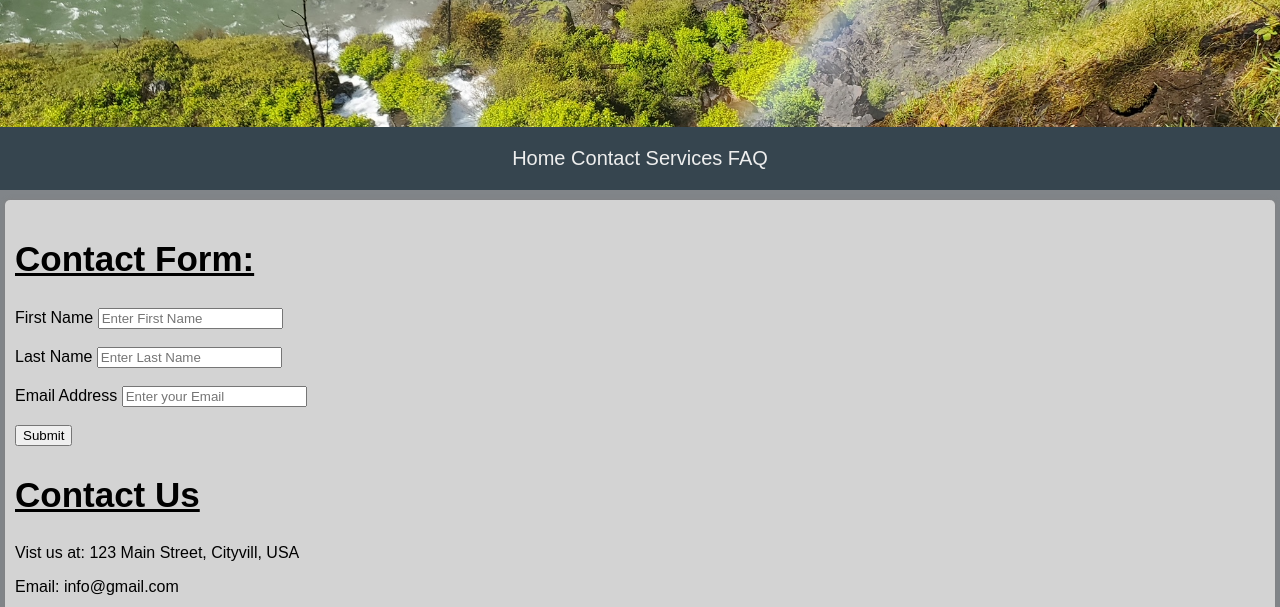
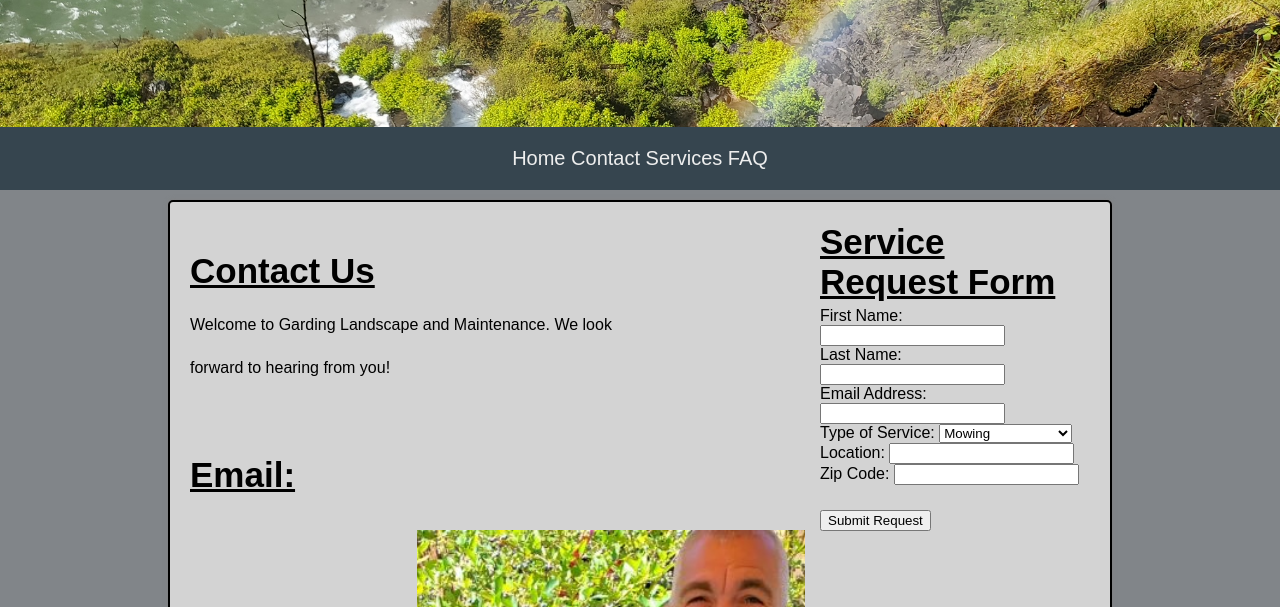
Before and after one commit to AceGodAllDay/AceGodAllDay.github.io, a plain HTML site: page Contact.html in a window 1280 px wide. Shown: the part 193-800 px from the top of the page. Drawn offline with Linux system fonts and the light colour scheme.

Commit message:
Update Contact.html

```diff
--- a/Contact.html
+++ b/Contact.html
@@ -5,6 +5,7 @@
 	<meta name="viewport" content="width=device-width, initial-scale=1">
 	<title>Contact me = Garding Landscaping and Maintenance</title>
 	<link rel="stylesheet" href="styles.css">
+
 </head>
 
 <body>
@@ -19,39 +20,76 @@
         <a href="FAQ.html">FAQ</a>
     </nav>
 
-	<section>
+   <section class = small-border>
+        <div class = "form-container">
+            <h2><u>Service Request Form</u></h2>
+            <form action="form-handler.php" method="post">
                 <div>
-			<h2><u>Contact Form:</u></h2>
-			<form>
+                    <label for="first-name">First Name:</label>
+                    <input type="text" id="first-name" name="first-name" required>
+                </div>
+
                 <div>
-		        	<label for="fname">First Name</label>
-		        	<input type="text" id="fname" name="fname" placeholder="Enter First Name" required>
+                    <label for="last-name">Last Name:</label>
+                    <input type="text" id="last-name" name="last-name" required>
                 </div>
-		    	<br>
+
                 <div>
-		       		<label for="lname">Last Name</label>
-		        	<input type="text" id="lname" name="lname" placeholder="Enter Last Name" required>
+                    <label for="email-address">Email Address:</label>
+                    <input type="text" id="email-address" name="email-address" required>
                 </div>
-		   		<br>
+
                 <div>
-		        	<label for="email">Email Address</label>
-		        	<input type="email" id="email" name="email" placeholder="Enter your Email" required>
+                    <label for="service-type">Type of Service:</label>
+                    <select id="service-type" name="service-type" required>
+                        <option value="mowing">Mowing</option>
+                        <option value="landscape-design">Landscape Design</option>
+                        <option value="beauty-bark">Beauty Bark</option>
+                        <option value="irrigation">Irrigation</option>
+                        <option value="pruning">Pruning</option>
+                        <option value="fertilizing">Fertilizing</option>
+                        <option value="rock-gravel">Rock & Gravel</option>
+                    </select>
                 </div>
-		    	<br>
+
                 <div>
-		        	<input type="submit" value="Submit">
+                    <label for="location">Location:</label>
+                    <input type="text" id="location" name="location" required>
+                </div>
+                <div>
+                    <label for="Zip-Code">Zip Code:</label>
+                    <input type="text" id="Zip-Code" name="Zip-Code" required>
+                </div>
+
+                <div>
+                    <p> </p>
+                    <button type="submit">Submit Request</button>
                 </div>
             </form>
         </div>
-		<h2><u>Contact Us</u></h2>
 
 
+		      <h2><u>Contact Us</u></h2>
+               <p>Welcome to Garding Landscape and Maintenance. We look</p>
+               <p>forward to hearing from you!</p>
+               <br>
+		       <h2><p><u>Email:</u></h2><img src="PFP3.jpg" width="" height="600"> <h4>GardingLandscapingMaintenance@gmail.com</h4></p>
+               <h2><p><u>Phone number:</u></h2> <h4> (1)-253-753-4875</h4></p>
+               <br>
+               <br>
 
+               <br>
+               <br>
 
-		<p>Vist us at: 123 Main Street, Cityvill, USA</p>
-		<p>Email: info@gmail.com</p>
-		<p>Phone: 125-125-1214</p>
-
+               <h2><u>Produced By:</u></h2>
+               <h6><p> Jonathan Turman Angell - Team Lead Web Designer</p> </h6>
+               <h6><p> Jonathan Lopez-Sandoval - Portfolio Web Designer</p></h6>
+               <h6><p> Lief the Freak - Portfolio Web Designer</p></h6>
+               <h6><p> Nathan Son Dao - Team Programmer Web Designer</p></h6>
+               <h6><p> Ibrahim Diis - Team Communication Web Designer</p></h6>
+               <br>
+               <br>
+               <br>
 	   </section>
 
 
```
Lines whose indentation alone changed are shown as unchanged.
